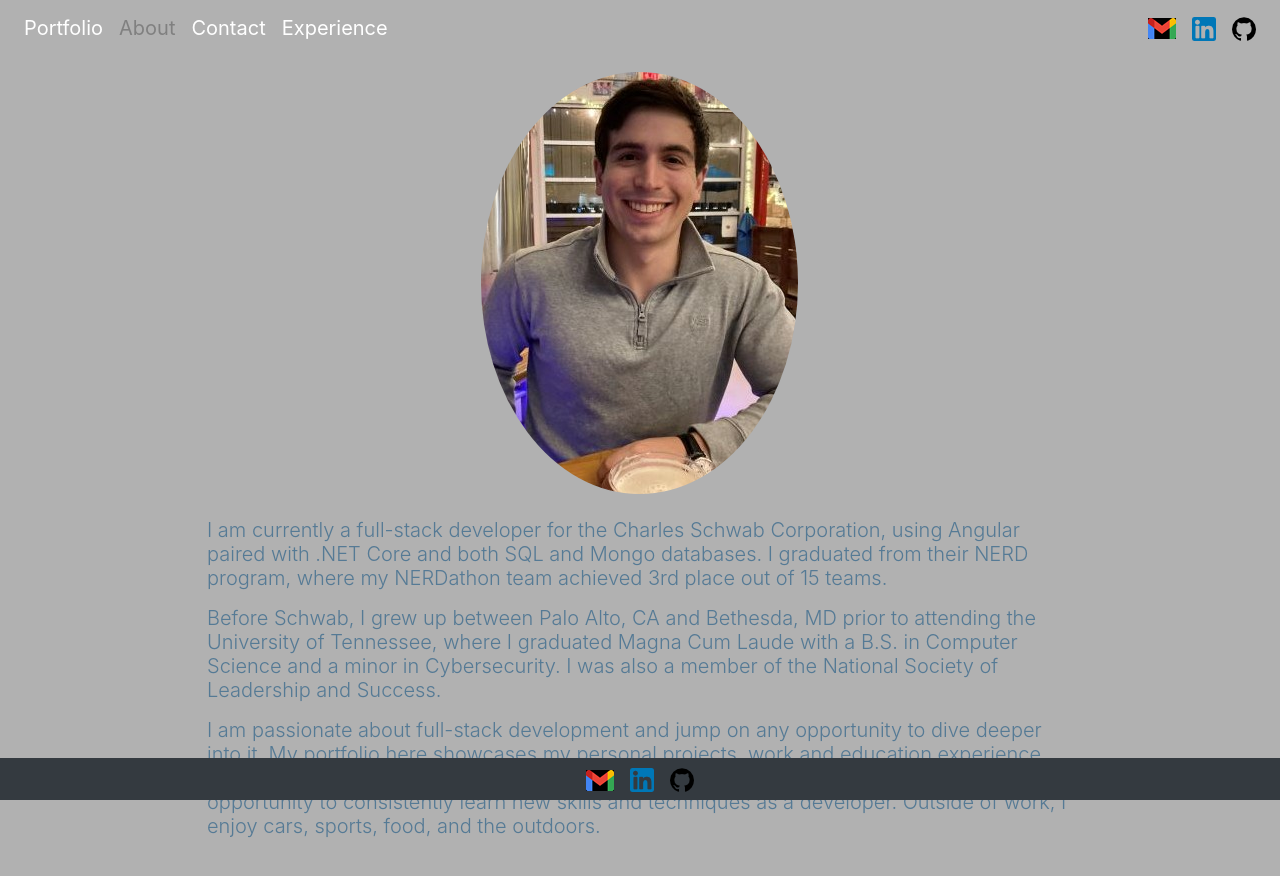
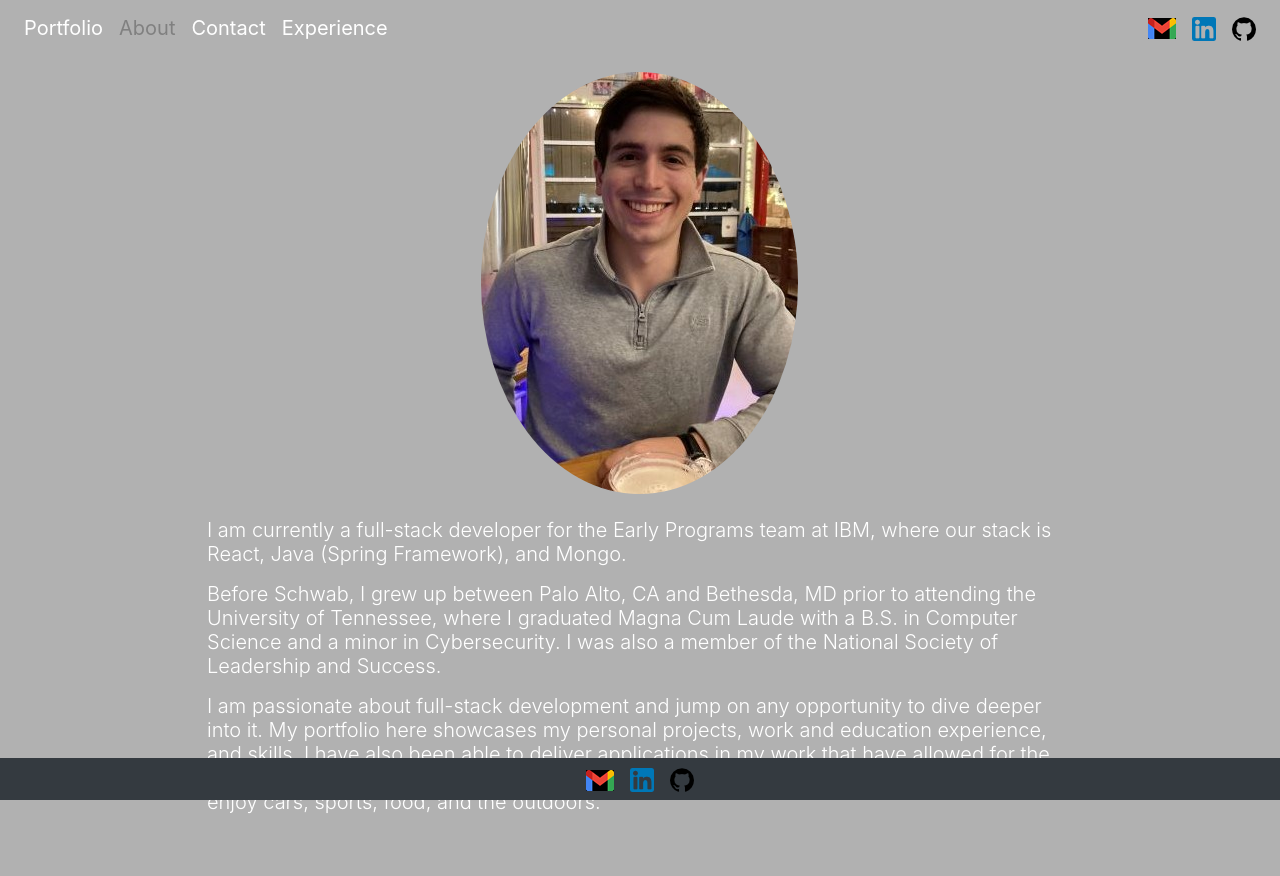
Before and after one commit to spaulsteinberg/portfolio-website, a React (Create React App) app: page /about in a window 1280 px wide. Shown: the top 876 px of the page. Built offline with nearby package versions, Linux system fonts and the light colour scheme.

Commit message:
close #46 close #45 changed home and about and text color

```diff
--- a/src/components/Body/About/About.js
+++ b/src/components/Body/About/About.js
@@ -16,9 +16,7 @@ const about = () => {
             <div className="row justify-content-center">
                 <div className={textClass}>
                         <p>
-                            I am currently a full-stack developer for the Charles Schwab Corporation,
-                            using Angular paired with .NET Core and both SQL and Mongo databases. I graduated from their
-                            NERD program, where my NERDathon team achieved 3rd place out of 15 teams.
+                            I am currently a full-stack developer for the Early Programs team at IBM, where our stack is React, Java (Spring Framework), and Mongo.
                         </p>
                         <p>
                             Before Schwab, I grew up between Palo Alto, CA and Bethesda, MD prior to attending the University of Tennessee, where I graduated Magna Cum Laude with a B.S. in Computer Science
--- a/src/components/Body/Experience/Experience.js
+++ b/src/components/Body/Experience/Experience.js
@@ -71,7 +71,7 @@ const experience = () => {
     };
     const frameworksAndLibraries = {
         title: "Frameworks and Libraries",
-        content: ['Angular 2+', 'ReactJS', 'JQuery', 'Node.js', 'Express.js', '.NET Core', 'Selenium Webdriver']
+        content: ['Angular', 'ReactJS', 'JQuery', 'Node.js', 'Express.js', '.NET Core', 'Selenium Webdriver']
     };
     const hybrids = {
         title: "Database Languages and Utilities",
--- a/src/components/Header/Header.js
+++ b/src/components/Header/Header.js
@@ -7,9 +7,9 @@ const header = () => {
         <div className={headerClasses.join(' ')}>
             <h2 className="jumbotron-display">Hi, I'm Sam. Welcome to my Portfolio.</h2>
             <p className="sub-header" style={{marginBottom: '0.5rem'}}>
-                I am a full-stack developer based in Austin, TX currently working for Charles Schwab.
+                I am a full-stack developer based in Austin, TX working for IBM.
                 I enjoy learning new programming languages, frameworks, libraries, and techniques.
-                This is my first ReactJS project - feel free to contact me.
+                Feel free to contact me directly through the modal or by phone/email.
             </p>
             <p className="sub-header">
                 Click any project tile below to view more information.
--- a/src/components/Root.js
+++ b/src/components/Root.js
@@ -19,7 +19,7 @@ class Root extends Component {
                     <React.StrictMode>
                         <div className="container-fluid">
                             <div className="row">
-                                <div className="col-md-12 m-0 p-0">
+                                <div className="col-md-12 m-0 p-0 text-white">
                                     <main>
                                         {this.props.children}
                                     </main>
```
